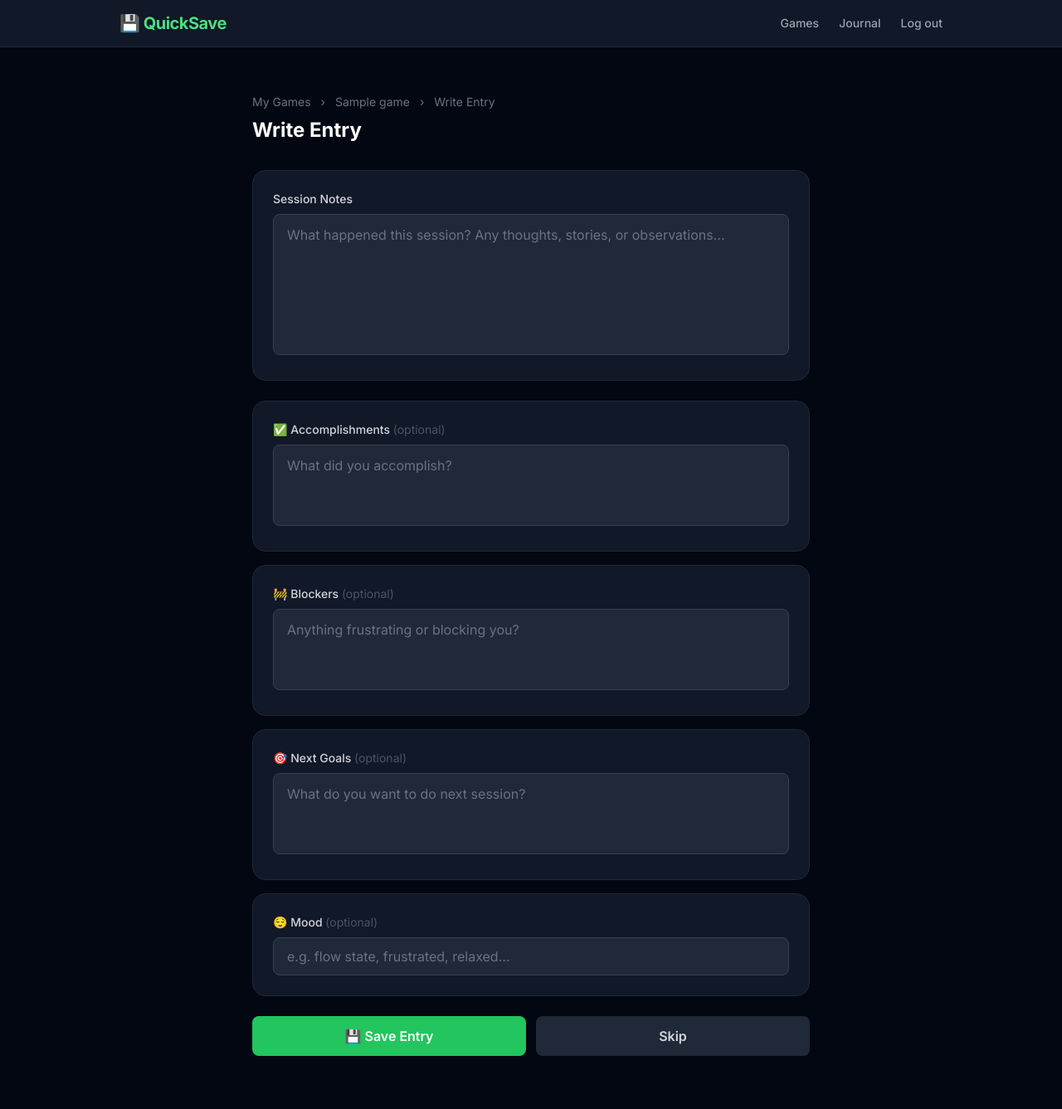
After one commit to Rilcantus/QuickSave, a Django app: page /journal/game/1/new/ in a window 1280 px wide. The commit adds this page. Shown: the whole page at 83% size. Run offline with Django 5.2, Linux system fonts and the light colour scheme; a user stored in the database is signed in; tables that the repository leaves empty hold one stand-in row (values such as "Sample post"); some libraries are stand-ins or nearby versions.

Commit message:
journal added and works correctly, had to update models to remove the clean()

```diff
--- /dev/null
+++ b/journal/forms.py
@@ -0,0 +1,29 @@
+from django import forms
+from .models import JournalEntry
+
+
+class JournalEntryForm(forms.ModelForm):
+    class Meta:
+        model = JournalEntry
+        fields = ['body', 'accomplishments', 'blockers', 'next_goals', 'mood']
+        widgets = {
+            'body': forms.Textarea(attrs={
+                'rows': 6,
+                'placeholder': "What happened this session? Any thoughts, stories, or observations..."
+            }),
+            'accomplishments': forms.Textarea(attrs={
+                'rows': 3,
+                'placeholder': "What did you accomplish?"
+            }),
+            'blockers': forms.Textarea(attrs={
+                'rows': 3,
+                'placeholder': "Anything frustrating or blocking you?"
+            }),
+            'next_goals': forms.Textarea(attrs={
+                'rows': 3,
+                'placeholder': "What do you want to do next session?"
+            }),
+            'mood': forms.TextInput(attrs={
+                'placeholder': "e.g. flow state, frustrated, relaxed..."
+            }),
+        }
--- a/journal/models.py
+++ b/journal/models.py
@@ -1,6 +1,5 @@
 from django.db import models
 from django.conf import settings
-from django.core.exceptions import ValidationError
 from games.models import Game
 from play_sessions.models import Session
 
@@ -44,13 +43,6 @@ class JournalEntry(models.Model):
     class Meta:
         ordering = ['-created_at']
 
-    def clean(self):
-        """Ensure entry is linked to at least a game or a session."""
-        if not self.session and not self.game:
-            raise ValidationError(
-                "A journal entry must be linked to either a session or a game."
-            )
-
     def get_game(self):
         """Return the game whether entry is session-based or standalone."""
         if self.session:
--- a/journal/urls.py
+++ b/journal/urls.py
@@ -1,4 +1,11 @@
 from django.urls import path
+from . import views
 
 urlpatterns = [
+    path('', views.journal_list, name='journal_list'),
+    path('session/<int:session_pk>/', views.journal_create_for_session, name='journal_create_for_session'),
+    path('game/<int:game_pk>/new/', views.journal_create_standalone, name='journal_create_standalone'),
+    path('<int:pk>/', views.journal_detail, name='journal_detail'),
+    path('<int:pk>/edit/', views.journal_edit, name='journal_edit'),
+    path('<int:pk>/delete/', views.journal_delete, name='journal_delete'),
 ]
--- a/journal/views.py
+++ b/journal/views.py
@@ -1,3 +1,97 @@
-from django.shortcuts import render
+from django.shortcuts import render, redirect, get_object_or_404
+from django.contrib.auth.decorators import login_required
+from django.contrib import messages
+from play_sessions.models import Session
+from games.models import Game
+from .models import JournalEntry
+from .forms import JournalEntryForm
 
-# Create your views here.
+
+@login_required
+def journal_create_for_session(request, session_pk):
+    session = get_object_or_404(Session, pk=session_pk, game__user=request.user)
+
+    # If entry already exists, redirect to edit it
+    if hasattr(session, 'journal_entry'):
+        return redirect('journal_edit', pk=session.journal_entry.pk)
+
+    form = JournalEntryForm(request.POST or None)
+    if request.method == 'POST':
+        if form.is_valid():
+            entry = form.save(commit=False)
+            entry.user = request.user
+            entry.session = session
+            entry.game = session.game
+            entry.save()
+            messages.success(request, "Journal entry saved! 💾")
+            return redirect('journal_detail', pk=entry.pk)
+
+    return render(request, 'journal/journal_form.html', {
+        'form': form,
+        'session': session,
+        'game': session.game,
+        'action': 'Write Entry',
+    })
+
+
+@login_required
+def journal_create_standalone(request, game_pk):
+    game = get_object_or_404(Game, pk=game_pk, user=request.user)
+
+    form = JournalEntryForm(request.POST or None)
+    if request.method == 'POST':
+        if form.is_valid():
+            entry = form.save(commit=False)
+            entry.user = request.user
+            entry.game = game
+            entry.save()
+            messages.success(request, "Journal entry saved! 💾")
+            return redirect('journal_detail', pk=entry.pk)
+
+    return render(request, 'journal/journal_form.html', {
+        'form': form,
+        'game': game,
+        'action': 'Write Entry',
+    })
+
+
+@login_required
+def journal_detail(request, pk):
+    entry = get_object_or_404(JournalEntry, pk=pk, user=request.user)
+    return render(request, 'journal/journal_detail.html', {'entry': entry})
+
+
+@login_required
+def journal_list(request):
+    entries = JournalEntry.objects.filter(user=request.user)
+    return render(request, 'journal/journal_list.html', {'entries': entries})
+
+
+@login_required
+def journal_edit(request, pk):
+    entry = get_object_or_404(JournalEntry, pk=pk, user=request.user)
+    form = JournalEntryForm(request.POST or None, instance=entry)
+    if request.method == 'POST':
+        if form.is_valid():
+            form.save()
+            messages.success(request, "Entry updated!")
+            return redirect('journal_detail', pk=entry.pk)
+
+    return render(request, 'journal/journal_form.html', {
+        'form': form,
+        'entry': entry,
+        'game': entry.get_game(),
+        'action': 'Edit Entry',
+    })
+
+
+@login_required
+def journal_delete(request, pk):
+    entry = get_object_or_404(JournalEntry, pk=pk, user=request.user)
+    if request.method == 'POST':
+        game = entry.get_game()
+        entry.delete()
+        messages.success(request, "Entry deleted.")
+        return redirect('game_detail', pk=game.pk)
+
+    return render(request, 'journal/journal_confirm_delete.html', {'entry': entry})
--- a/play_sessions/urls.py
+++ b/play_sessions/urls.py
@@ -1,9 +1,15 @@
 from django.urls import path
 from django.shortcuts import render
+from . import views
+
 
 def home(request):
     return render(request, 'home.html')
 
+
 urlpatterns = [
     path('', home, name='home'),
+    path('games/<int:game_pk>/start/', views.session_start, name='session_start'),
+    path('sessions/<int:pk>/active/', views.session_active, name='session_active'),
+    path('sessions/<int:pk>/done/', views.session_end_prompt, name='session_end_prompt'),
 ]
--- a/templates/games/game_detail.html
+++ b/templates/games/game_detail.html
@@ -48,7 +48,7 @@
   <!-- Recent sessions -->
   <div class="flex items-center justify-between mb-4">
     <h2 class="text-lg font-semibold text-white">Recent Sessions</h2>
-    <a href="#" class="text-brand-400 text-sm hover:underline">+ Start Session</a>
+    <a href="{% url 'session_start' game.pk %}" class="text-brand-400 text-sm hover:underline">+ Start Session</a>
   </div>
 
   {% if sessions %}
--- /dev/null
+++ b/templates/journal/journal_form.html
@@ -0,0 +1,129 @@
+{% extends "base.html" %}
+
+{% block title %}{{ action }} — QuickSave{% endblock %}
+
+{% block content %}
+<div class="max-w-2xl mx-auto mt-6">
+
+  <!-- Breadcrumb -->
+  <p class="text-gray-500 text-sm mb-2">
+    <a href="{% url 'game_list' %}" class="hover:text-brand-400 transition">My Games</a>
+    <span class="mx-2">›</span>
+    <a href="{% url 'game_detail' game.pk %}" class="hover:text-brand-400 transition">{{ game.title }}</a>
+    <span class="mx-2">›</span>
+    {{ action }}
+  </p>
+
+  <!-- Header -->
+  <div class="mb-8">
+    <h1 class="text-2xl font-bold text-white">{{ action }}</h1>
+    {% if session %}
+      <p class="text-gray-400 mt-1">
+        {{ session.started_at|date:"F j, Y" }}
+        {% if session.duration_display %}
+          · {{ session.duration_display }}
+        {% endif %}
+        {% if session.descriptor %}
+          · <span class="text-brand-400">{{ session.descriptor.name }}</span>
+        {% endif %}
+      </p>
+    {% endif %}
+  </div>
+
+  <form method="POST" class="space-y-6">
+    {% csrf_token %}
+    {% if form.errors %}
+      <div class="bg-red-900 border border-red-700 rounded-lg px-4 py-3 mb-4">
+        {% for field, errors in form.errors.items %}
+          {% for error in errors %}
+            <p class="text-red-300 text-sm">{{ field }}: {{ error }}</p>
+          {% endfor %}
+        {% endfor %}
+      </div>
+    {% endif %}
+
+    <!-- Main body -->
+    <div class="bg-gray-900 border border-gray-800 rounded-2xl p-6">
+      <label class="block text-sm font-medium text-gray-300 mb-2">
+        Session Notes
+      </label>
+      <textarea
+        name="body"
+        rows="6"
+        placeholder="What happened this session? Any thoughts, stories, or observations..."
+        class="w-full bg-gray-800 border border-gray-700 rounded-lg px-4 py-3 text-white placeholder-gray-500 focus:outline-none focus:ring-2 focus:ring-brand-500 transition resize-none"
+      >{{ form.body.value|default:'' }}</textarea>
+      {% if form.body.errors %}
+        <p class="text-red-400 text-xs mt-1">{{ form.body.errors|join:", " }}</p>
+      {% endif %}
+    </div>
+
+    <!-- Optional sections -->
+    <div class="grid grid-cols-1 gap-4">
+
+      <div class="bg-gray-900 border border-gray-800 rounded-2xl p-6">
+        <label class="block text-sm font-medium text-gray-300 mb-2">
+          ✅ Accomplishments <span class="text-gray-600 font-normal">(optional)</span>
+        </label>
+        <textarea
+          name="accomplishments"
+          rows="3"
+          placeholder="What did you accomplish?"
+          class="w-full bg-gray-800 border border-gray-700 rounded-lg px-4 py-3 text-white placeholder-gray-500 focus:outline-none focus:ring-2 focus:ring-brand-500 transition resize-none"
+        >{{ form.accomplishments.value|default:'' }}</textarea>
+      </div>
+
+      <div class="bg-gray-900 border border-gray-800 rounded-2xl p-6">
+        <label class="block text-sm font-medium text-gray-300 mb-2">
+          🚧 Blockers <span class="text-gray-600 font-normal">(optional)</span>
+        </label>
+        <textarea
+          name="blockers"
+          rows="3"
+          placeholder="Anything frustrating or blocking you?"
+          class="w-full bg-gray-800 border border-gray-700 rounded-lg px-4 py-3 text-white placeholder-gray-500 focus:outline-none focus:ring-2 focus:ring-brand-500 transition resize-none"
+        >{{ form.blockers.value|default:'' }}</textarea>
+      </div>
+
+      <div class="bg-gray-900 border border-gray-800 rounded-2xl p-6">
+        <label class="block text-sm font-medium text-gray-300 mb-2">
+          🎯 Next Goals <span class="text-gray-600 font-normal">(optional)</span>
+        </label>
+        <textarea
+          name="next_goals"
+          rows="3"
+          placeholder="What do you want to do next session?"
+          class="w-full bg-gray-800 border border-gray-700 rounded-lg px-4 py-3 text-white placeholder-gray-500 focus:outline-none focus:ring-2 focus:ring-brand-500 transition resize-none"
+        >{{ form.next_goals.value|default:'' }}</textarea>
+      </div>
+
+      <div class="bg-gray-900 border border-gray-800 rounded-2xl p-6">
+        <label class="block text-sm font-medium text-gray-300 mb-2">
+          😌 Mood <span class="text-gray-600 font-normal">(optional)</span>
+        </label>
+        <input
+          type="text"
+          name="mood"
+          value="{{ form.mood.value|default:'' }}"
+          placeholder="e.g. flow state, frustrated, relaxed..."
+          class="w-full bg-gray-800 border border-gray-700 rounded-lg px-4 py-2.5 text-white placeholder-gray-500 focus:outline-none focus:ring-2 focus:ring-brand-500 transition"
+        />
+      </div>
+
+    </div>
+
+    <!-- Actions -->
+    <div class="flex gap-3 pb-8">
+      <button type="submit"
+        class="flex-1 bg-brand-500 hover:bg-brand-600 text-white font-semibold py-3 rounded-lg transition">
+        💾 Save Entry
+      </button>
+      <a href="{% url 'game_detail' game.pk %}"
+         class="flex-1 text-center bg-gray-800 hover:bg-gray-700 text-gray-300 font-semibold py-3 rounded-lg transition">
+        Skip
+      </a>
+    </div>
+
+  </form>
+</div>
+{% endblock %}
```
Also changed, not shown: play_sessions/forms.py (added, +52 -0 lines), play_sessions/views.py (+62 -2 lines), templates/journal/journal_confirm_delete.html (added, +25 -0 lines), templates/journal/journal_detail.html (added, +82 -0 lines), templates/journal/journal_list.html (added, +51 -0 lines), templates/play_sessions/session_active.html (added, +77 -0 lines), templates/play_sessions/session_end_prompt.html (added, +36 -0 lines), templates/play_sessions/session_start.html (added, +64 -0 lines).
